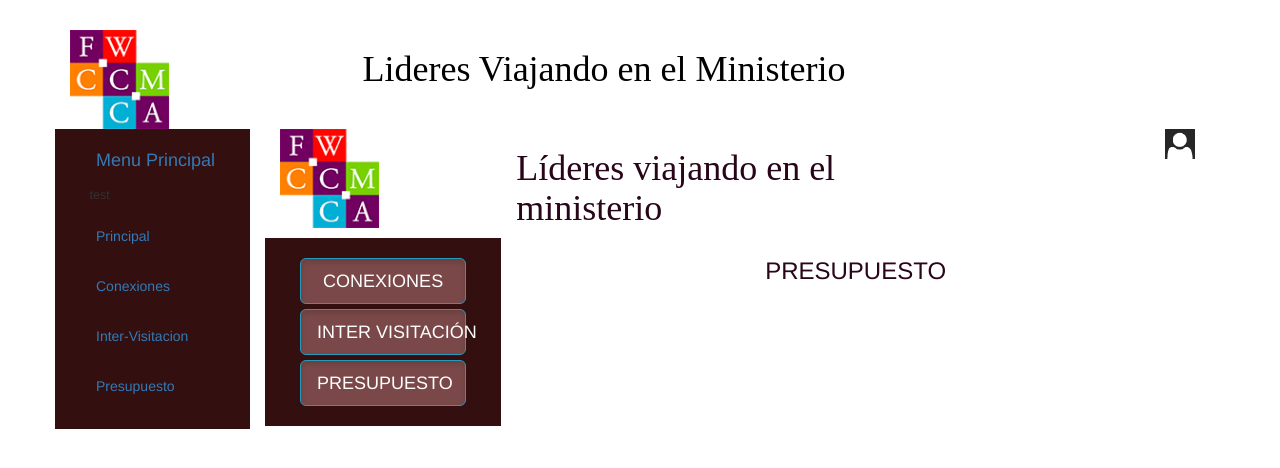
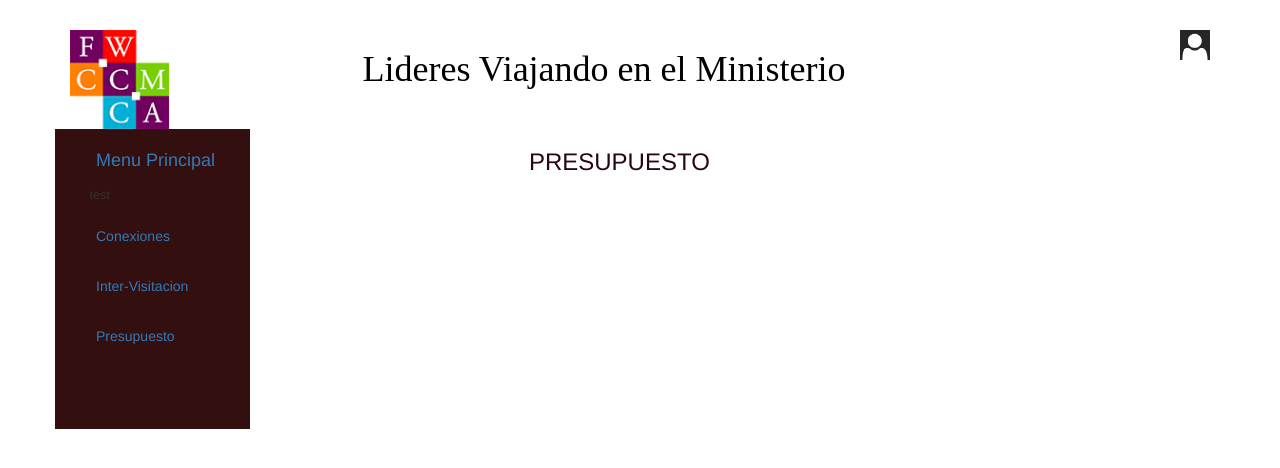
Before and after one commit to BeatrizApaza/viajero, an Angular app: page /presupuesto in a window 1280 px wide. Shown: the top 468 px of the page. Built offline with nearby package versions, Linux system fonts and the light colour scheme.

Commit message:
cambioMenu

```diff
--- a/src/app/app.component.html
+++ b/src/app/app.component.html
@@ -4,9 +4,12 @@
     <div class="col-sm-3">
         <img width="100" src="../assets/logo.png">
     </div>
-    <div class="col-sm-9">
+    <div class="col-sm-6">
         <h1>{{title}}</h1>
       </div>
+      <div class="login col-sm-3">
+        <img align="right" width="30" src="../assets/AccountLogo.png">
+    </div>
   </div>
 </div>
 <div class="container">
@@ -22,9 +25,9 @@
 
         <div class="collapse navbar-collapse" id="navbarSupportedContent">
           <ul class="navbar-nav mr-auto d-flex flex-column">
-            <li class="nav-item active">
+            <!--<li class="nav-item active">
               <a class="nav-link " routerLink="/principal">Principal <span class="sr-only">(current)</span></a>
-            </li>
+            </li>-->
             <li class="nav-item">
               <a class="nav-link" routerLink="/conexiones">Conexiones</a>
             </li>
--- a/src/app/presupuesto/presupuesto.component.html
+++ b/src/app/presupuesto/presupuesto.component.html
@@ -1,33 +1,5 @@
-<header>
-    <div class="container">
-        <div class="row">
-            <div class="col-md-3">
-              <img width="100" src="../assets/logo.png">
-            </div>
-            <div class="col-md-6">
-              <h1>Líderes viajando en el ministerio</h1>
-            </div>
-            <div class="login col-md-3">
-                <img align="right" width="30" src="../assets/AccountLogo.png">
-            </div>
-        </div>
-
-    </div>
-  </header>
-  <div class="container">
-      <div class="main row">
-          <div class="col-md-3">
-            <div id="menu">
-              <button class="btn btn-lg btn-block btn-info active">CONEXIONES</button>
-              <button class="btn btn-lg btn-block btn-info active">INTER VISITACIÓN</button>
-              <button class="btn btn-lg btn-block btn-info active">PRESUPUESTO</button>
-            </div>
-          </div>
-
           <div class="container col-md-9">
 
             <h3 align="center">PRESUPUESTO</h3>
 
           </div>
-      </div>
-  </div>
```
